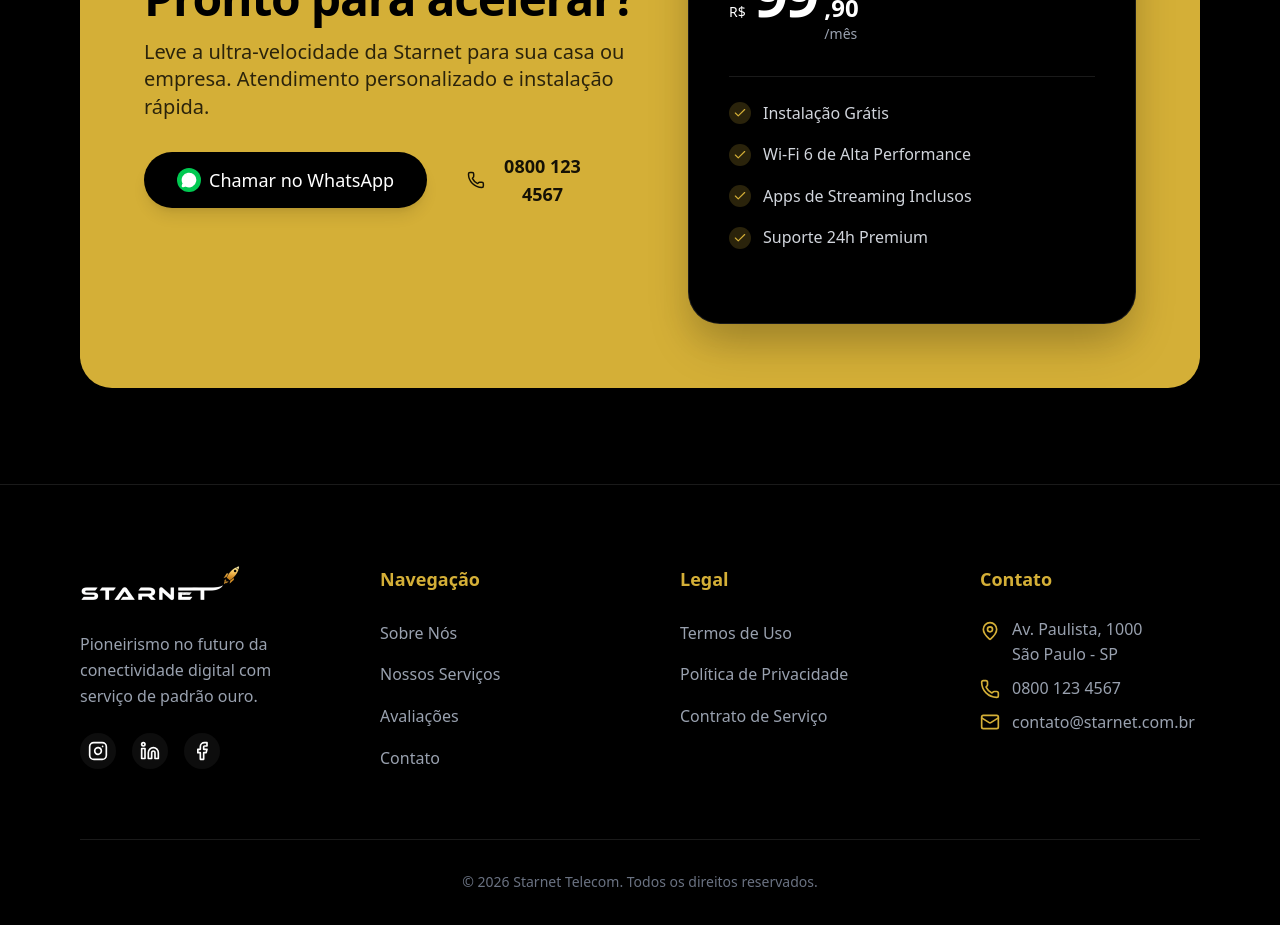
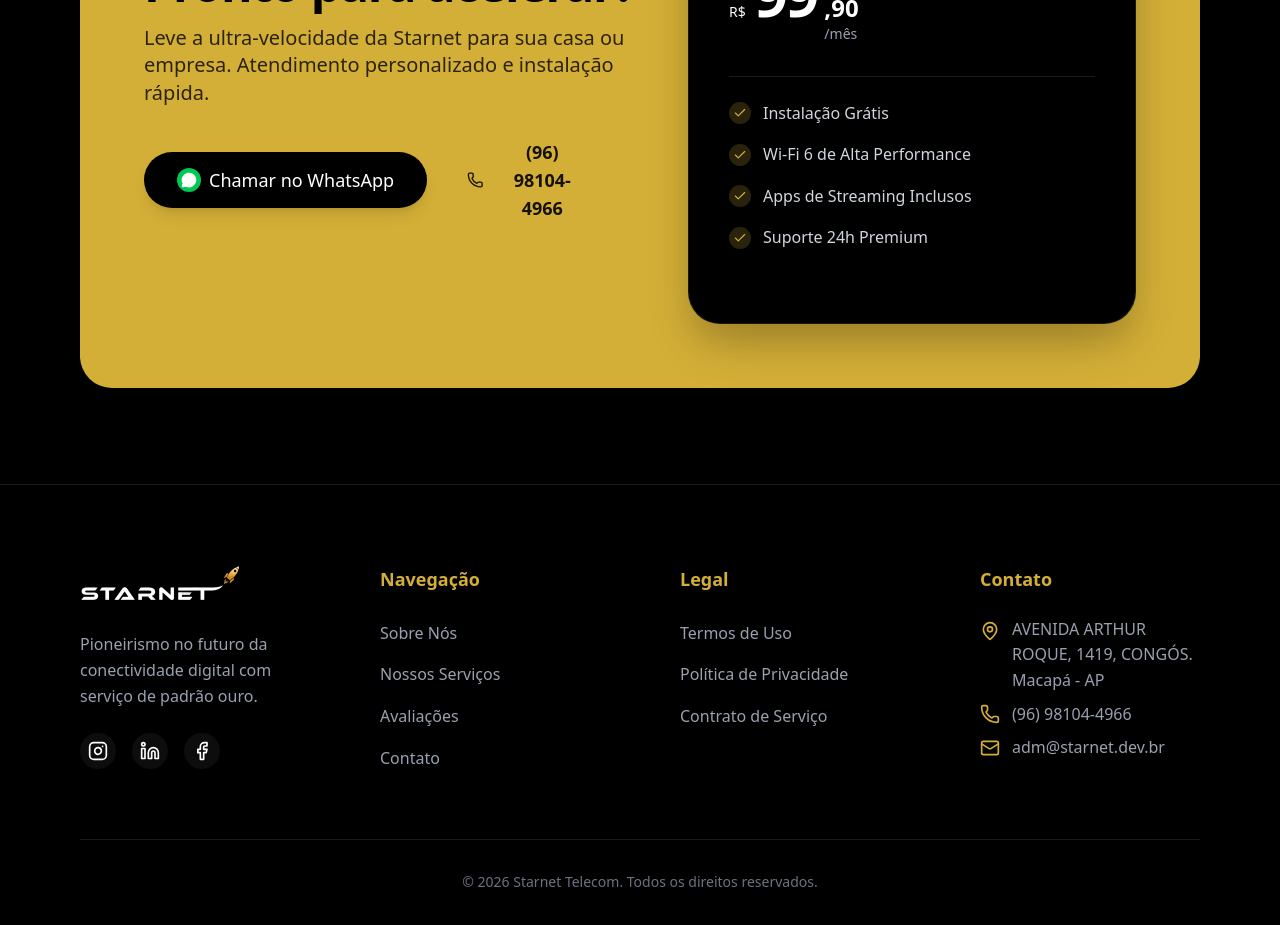
Before and after one commit to Raineriojr/starnet-landing-page, a React (Vite) app: page / in a window 1280 px wide. Shown: the part 3960-4885 px from the top of the page. Built offline with nearby package versions, Linux system fonts and the light colour scheme.

Commit message:
feat: update contact info

```diff
--- a/src/components/layout/Footer.tsx
+++ b/src/components/layout/Footer.tsx
@@ -1,8 +1,16 @@
-import { MapPin, Mail, Phone } from "lucide-react";
+import { useState } from "react";
+import { MapPin, Mail, Phone, Copy } from "lucide-react";
 import { FOOTER_LINKS, SOCIAL_LINKS, CONTACT_INFO } from "../../data";
 
 export function Footer() {
   const currentYear = new Date().getFullYear();
+  const [copied, setCopied] = useState(false);
+
+  const handleCopy = () => {
+    navigator.clipboard.writeText(CONTACT_INFO.phone);
+    setCopied(true);
+    setTimeout(() => setCopied(false), 2000);
+  };
 
   return (
     <footer className="px-6 md:px-20 border-t border-white/10 py-20 pb-10 bg-black text-white">
@@ -68,7 +76,7 @@
         </div>
 
         {/* Contact Info */}
-        <div>
+        <div className="select-text">
           <h3 className="font-bold mb-6 text-lg text-gold">Contato</h3>
           <ul className="space-y-2 text-gray-400">
             <li className="flex items-start gap-3">
@@ -79,9 +87,24 @@
                 {CONTACT_INFO.city}
               </span>
             </li>
-            <li className="flex items-center gap-3">
-              <Phone size={20} className="text-gold shrink-0" />
-              <span>{CONTACT_INFO.phone}</span>
+            <li className="flex items-center gap-3 relative">
+              <button
+                onClick={handleCopy}
+                className="flex items-center gap-3 hover:text-gold transition-all group/footer-phone"
+                title="Clique para copiar"
+              >
+                <Phone size={20} className="text-gold shrink-0" />
+                <span>{CONTACT_INFO.phone}</span>
+                <Copy
+                  size={14}
+                  className="opacity-0 group-hover/footer-phone:opacity-100 transition-opacity"
+                />
+                {copied && (
+                  <span className="absolute -top-8 left-1/2 -translate-x-1/2 bg-gold text-black text-[10px] py-0.5 px-1.5 rounded font-bold animate-in fade-in zoom-in-95">
+                    Copiado!
+                  </span>
+                )}
+              </button>
             </li>
             <li className="flex items-center gap-3">
               <Mail size={20} className="text-gold shrink-0" />
@@ -91,7 +114,6 @@
         </div>
       </div>
 
-      {/* ... Copyright ... */}
       <div className="pt-8 border-t border-white/10 text-center text-gray-500 text-sm flex justify-center items-center gap-4">
         <p>
           &copy; {currentYear} Starnet Telecom. Todos os direitos reservados.
--- a/src/data/index.ts
+++ b/src/data/index.ts
@@ -162,10 +162,10 @@
 ];
 
 export const CONTACT_INFO = {
-  address: "Av. Paulista, 1000",
-  city: "São Paulo - SP",
-  phone: "0800 123 4567",
-  email: "contato@starnet.com.br",
+  address: "AVENIDA ARTHUR ROQUE, 1419, CONGÓS.",
+  city: "Macapá - AP",
+  phone: "(96) 98104-4966",
+  email: "adm@starnet.dev.br",
 };
 
 export const SOCIAL_LINKS = [
```
